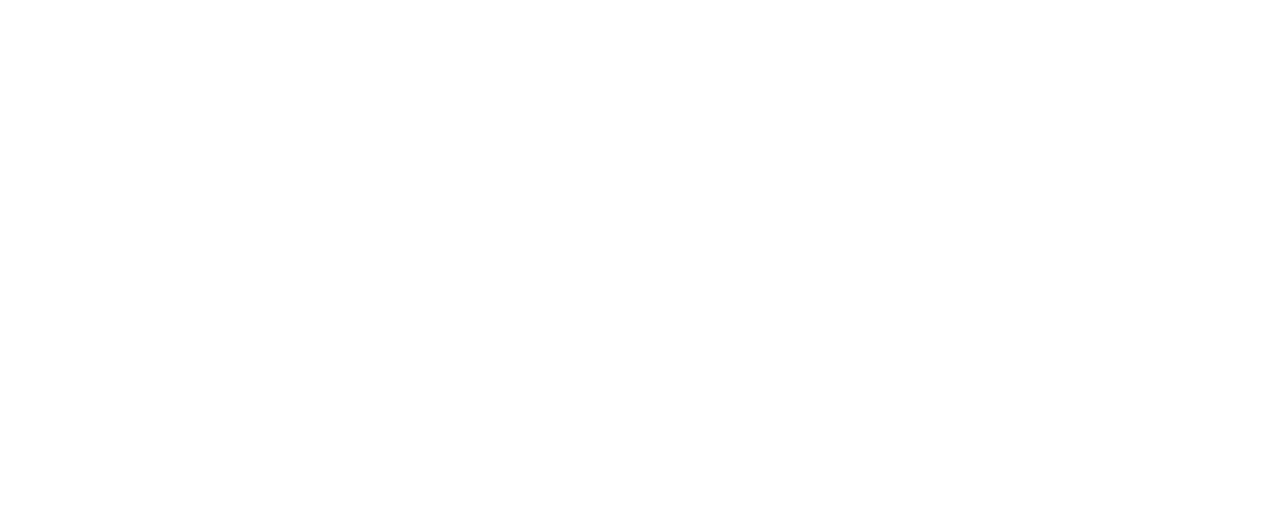
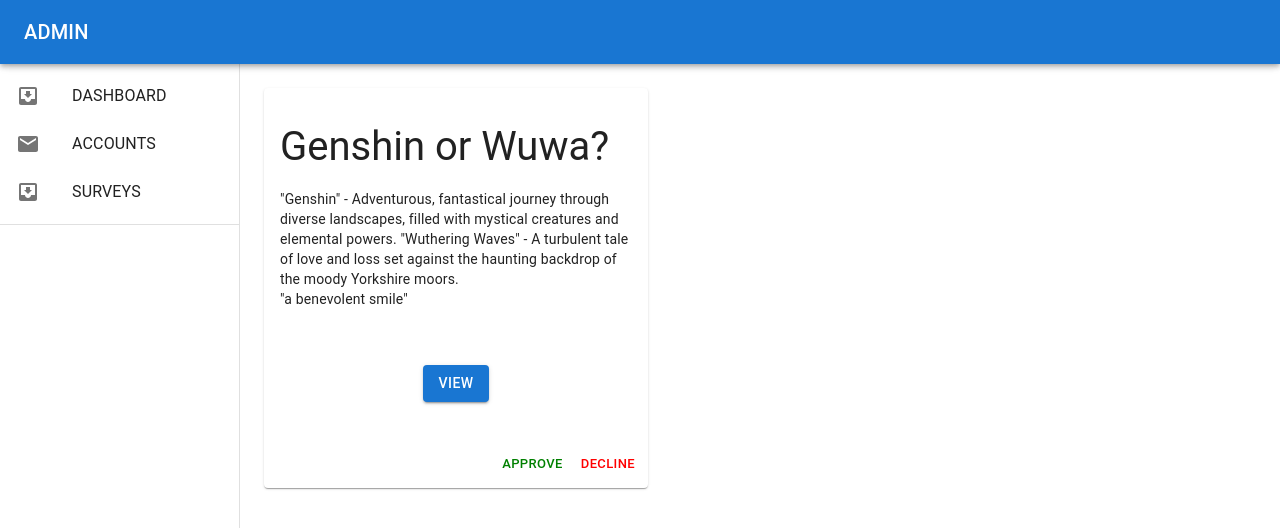
Before and after one commit to Nataquino/pnyx, a React (Create React App) app in the folder pnyx_frontend/: page /admin in a window 1280 px wide. Before the commit this address had no page. Shown: the top 528 px of the page. Built offline with nearby package versions, Linux system fonts and the light colour scheme.

Commit message:
feat: added Admin view page

```diff
--- a/pnyx_frontend/package.json
+++ b/pnyx_frontend/package.json
@@ -5,6 +5,7 @@
   "dependencies": {
     "@emotion/react": "^11.11.4",
     "@emotion/styled": "^11.11.5",
+    "@mui/icons-material": "^5.15.20",
     "@mui/material": "^5.15.19",
     "@testing-library/jest-dom": "^5.17.0",
     "@testing-library/react": "^13.4.0",
--- a/pnyx_frontend/src/App.js
+++ b/pnyx_frontend/src/App.js
@@ -1,5 +1,5 @@
 import { BrowserRouter as Router, Routes, Route } from "react-router-dom";
-import { LoginPage, SignUpPage, InterestPage, FinishingPage, HomePage } from "./pages";
+import { LoginPage, SignUpPage, InterestPage, FinishingPage, HomePage,OwnSurvey,Admin } from "./pages";
 
 function App() {
   return (
@@ -10,6 +10,8 @@ function App() {
         <Route path="/interest" element={<InterestPage />} />
         <Route path="/finish" element={<FinishingPage />} />
         <Route path="/home" element={<HomePage />} />
+        <Route path="/ownSurvey" element={<OwnSurvey />} />
+        <Route path="/admin" element={<Admin/>} />
       </Routes>
     </Router>
   );
--- /dev/null
+++ b/pnyx_frontend/src/components/AdminMain.jsx
@@ -0,0 +1,127 @@
+import { styled, useTheme } from "@mui/material/styles";
+import * as React from "react";
+import {
+  Box,
+  Drawer,
+  CssBaseline,
+  AppBar,
+  Toolbar,
+  List,
+  Typography,
+  Divider,
+  ListItem,
+  ListItemIcon,
+  ListItemButton,
+  ListItemText,
+  Button,
+  Card,
+  CardContent,
+  CardActions,
+} from "@mui/material";
+
+import InboxIcon from "@mui/icons-material/MoveToInbox";
+import MailIcon from "@mui/icons-material/Mail";
+
+const drawerWidth = 240;
+
+const AdminMain = () => {
+  return (
+    <Box sx={{ display: "flex" }}>
+      <CssBaseline />
+      <AppBar
+        position="fixed"
+        sx={{ zIndex: (theme) => theme.zIndex.drawer + 1 }}
+      >
+        <Toolbar>
+          <Typography variant="h6" noWrap component="div">
+            ADMIN
+          </Typography>
+        </Toolbar>
+      </AppBar>
+      <Drawer
+        variant="permanent"
+        sx={{
+          width: drawerWidth,
+          flexShrink: 0,
+          [`& .MuiDrawer-paper`]: {
+            width: drawerWidth,
+            boxSizing: "border-box",
+          },
+        }}
+      >
+        <Toolbar />
+        <Box sx={{ overflow: "auto" }}>
+          <List>
+            {["DASHBOARD", "ACCOUNTS", "SURVEYS"].map((text, index) => (
+              <ListItem key={text} disablePadding>
+                <ListItemButton>
+                  <ListItemIcon>
+                    {index % 2 === 0 ? <InboxIcon /> : <MailIcon />}
+                  </ListItemIcon>
+                  <ListItemText primary={text} />
+                </ListItemButton>
+              </ListItem>
+            ))}
+          </List>
+          <Divider />
+        </Box>
+      </Drawer>
+      <Box component="main" sx={{ flexGrow: 1, p: 3 }}>
+        <Toolbar />
+        <Card
+          sx={{
+            width: "30vw",
+            height: "50vh",
+            display: "flex",
+            flexDirection: "column",
+          }}
+        >
+          <CardContent>
+            <Typography
+              variant="h5"
+              component="div"
+              sx={{ marginTop: 2, fontSize: "40px" }}
+            >
+              Genshin or Wuwa?
+            </Typography>
+            <Typography variant="body2" sx={{ marginTop: 2 }}>
+              "Genshin" - Adventurous, fantastical journey through diverse
+              landscapes, filled with mystical creatures and elemental powers.
+              "Wuthering Waves" - A turbulent tale of love and loss set against
+              the haunting backdrop of the moody Yorkshire moors.
+              <br />
+              {'"a benevolent smile"'}
+            </Typography>
+          </CardContent>
+
+          <Box
+            sx={{
+              marginTop: "auto",
+              display: "flex",
+              justifyContent: "center",
+            }}
+          >
+            <Button variant="contained">View</Button>
+          </Box>
+
+          <CardActions
+            sx={{
+              marginTop: "auto",
+              display: "flex",
+              justifyContent: "flex-end",
+            }}
+          >
+            <Button sx={{ color: "green" }} size="small">
+              Approve
+            </Button>
+            <Button sx={{ color: "red" }} size="small">
+              Decline
+            </Button>
+          </CardActions>
+        </Card>
+      </Box>
+    </Box>
+  );
+};
+
+export default AdminMain;
--- a/pnyx_frontend/src/components/Card.jsx
+++ b/pnyx_frontend/src/components/BasicCard.jsx
@@ -1,5 +1,4 @@
 import {
-  Box,
   Card,
   CardActions,
   CardContent,
--- a/pnyx_frontend/src/components/NavBar.jsx
+++ b/pnyx_frontend/src/components/NavBar.jsx
@@ -10,9 +10,10 @@ import { useNavigate } from "react-router-dom";
 
 const pages = [
   { title: "Home", path: "/home" },
-  { title: "Surveys", path: "/surveys" },
+  { title: "Surveys", path: "/ownSurvey" },
   { title: "Profile", path: "/profile" },
 ];
+
 
 const NavBar = () => {
   const navigate = useNavigate();
--- /dev/null
+++ b/pnyx_frontend/src/pages/Admin.jsx
@@ -0,0 +1,14 @@
+import { Stack, Box } from "@mui/material";
+import AdminMain from "../components/AdminMain";
+
+const Admin = () => {
+  return (
+    <Stack>
+      <Box>
+        <AdminMain />
+      </Box>
+    </Stack>
+  );
+};
+
+export default Admin;
--- a/pnyx_frontend/src/pages/HomePage.jsx
+++ b/pnyx_frontend/src/pages/HomePage.jsx
@@ -1,7 +1,7 @@
 
 import { Stack, Box} from "@mui/material";
 import NavBar from "../components/NavBar";
-import BasicCard from "../components/Card";
+import BasicCard from "../components/BasicCard";
 
 const HomePage = () => {
   return (
--- /dev/null
+++ b/pnyx_frontend/src/pages/OwnSurvey.jsx
@@ -0,0 +1,25 @@
+import { Stack, Box, Button } from "@mui/material";
+import BasicCard from "../components/BasicCard";
+import NavBar from "../components/NavBar";
+import { useContext, useState } from "react";
+
+
+const OwnSurvey = () => {
+
+    const cards = [
+
+    ]
+
+    useContext(()=>{
+    //put setCards
+    }, [cards] )//translate into setstate Card
+
+  return (
+
+    <Stack fullWidth sx={{ backgroundColor: "skyblue", height: "100vh" }}>
+      <NavBar />
+    </Stack>
+  );
+};
+
+export default OwnSurvey;
--- a/pnyx_frontend/src/pages/index.js
+++ b/pnyx_frontend/src/pages/index.js
@@ -3,3 +3,5 @@ export {default as SignUpPage} from './SignUpPage';
 export {default as InterestPage} from './InterestPage';
 export {default as FinishingPage} from './FinishingPage';
 export {default as HomePage} from './HomePage';
+export {default as OwnSurvey} from './OwnSurvey';
+export {default as Admin} from './Admin';
```
Also changed, not shown: 1 other file (tests, documents, lock files or other folders).
